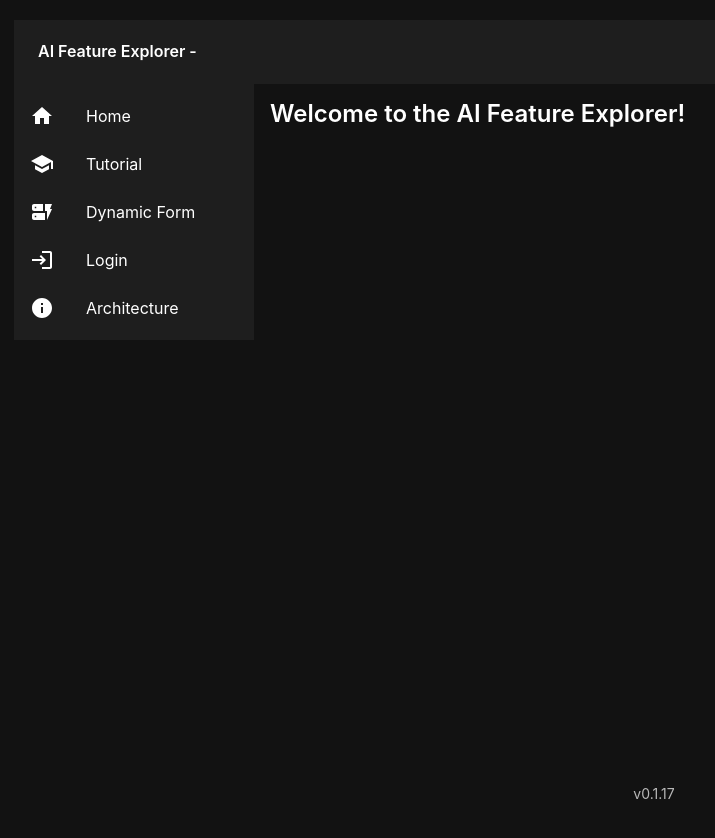
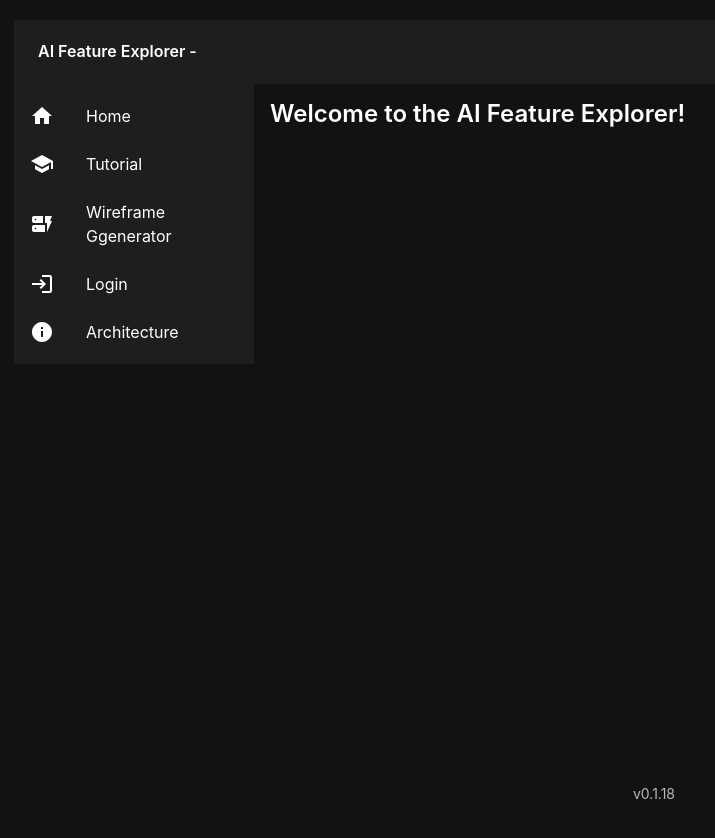
Before and after one commit to LukeAWeaver/AI-Wireframe-Generator, a React (Vite) app in the folder frontend/: page / in a window 1280 px wide. Shown: the whole page, without its empty margins (6-721 px from the left). Built offline with nearby package versions, Linux system fonts and the light colour scheme.

Commit message:
rename to closer fit feature direction

```diff
--- a/frontend/src/components/VerticalNav.tsx
+++ b/frontend/src/components/VerticalNav.tsx
@@ -9,7 +9,7 @@ export const VerticalNav = () => {
   const navItems = [
     { text: 'Home', to: '/', icon: <Home />, auth: true },
     { text: 'Tutorial', to: '/tutorial', icon: <School />, auth: true },
-    { text: 'Dynamic Form', to: '/dynamic-form', icon: <DynamicForm />, auth: true },
+    { text: 'Wireframe Ggenerator', to: '/wireframe-generator', icon: <DynamicForm />, auth: true },
     !isAuthenticated && { text: 'Login', to: '/login', icon: <Login />, auth: false },
     isAuthenticated && { text: 'User Profile', to: '/profile', icon: <AccountCircle />, auth: true },
     isAuthenticated && { text: 'Settings', to: '/settings', icon: <SettingsIcon />, auth: true },
--- a/frontend/src/version.ts
+++ b/frontend/src/version.ts
@@ -1 +1 @@
-export const APP_VERSION = '0.1.17'
+export const APP_VERSION = '0.1.18'
```
Also changed, not shown: 1 other file (tests, documents, lock files or other folders).
